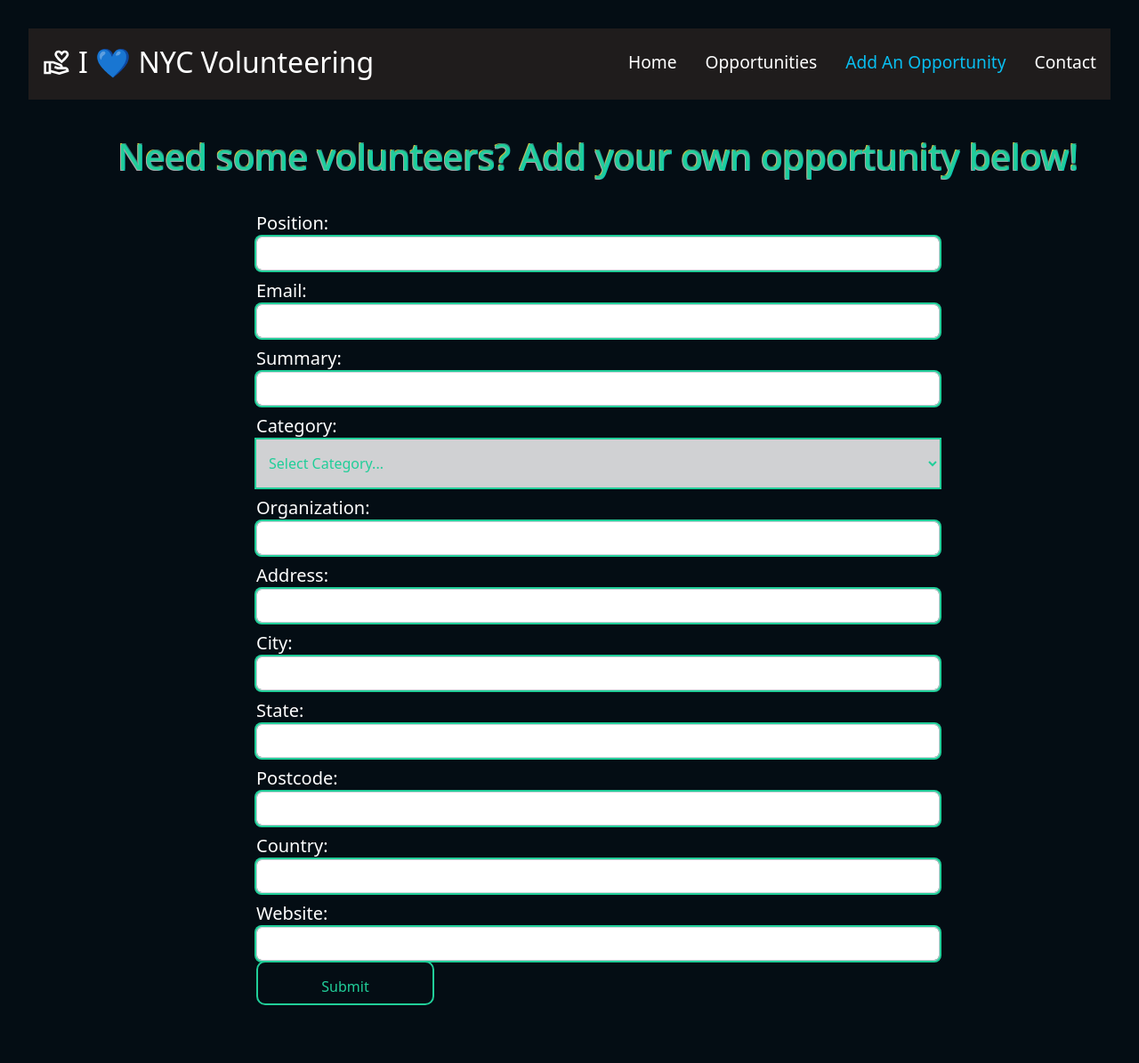
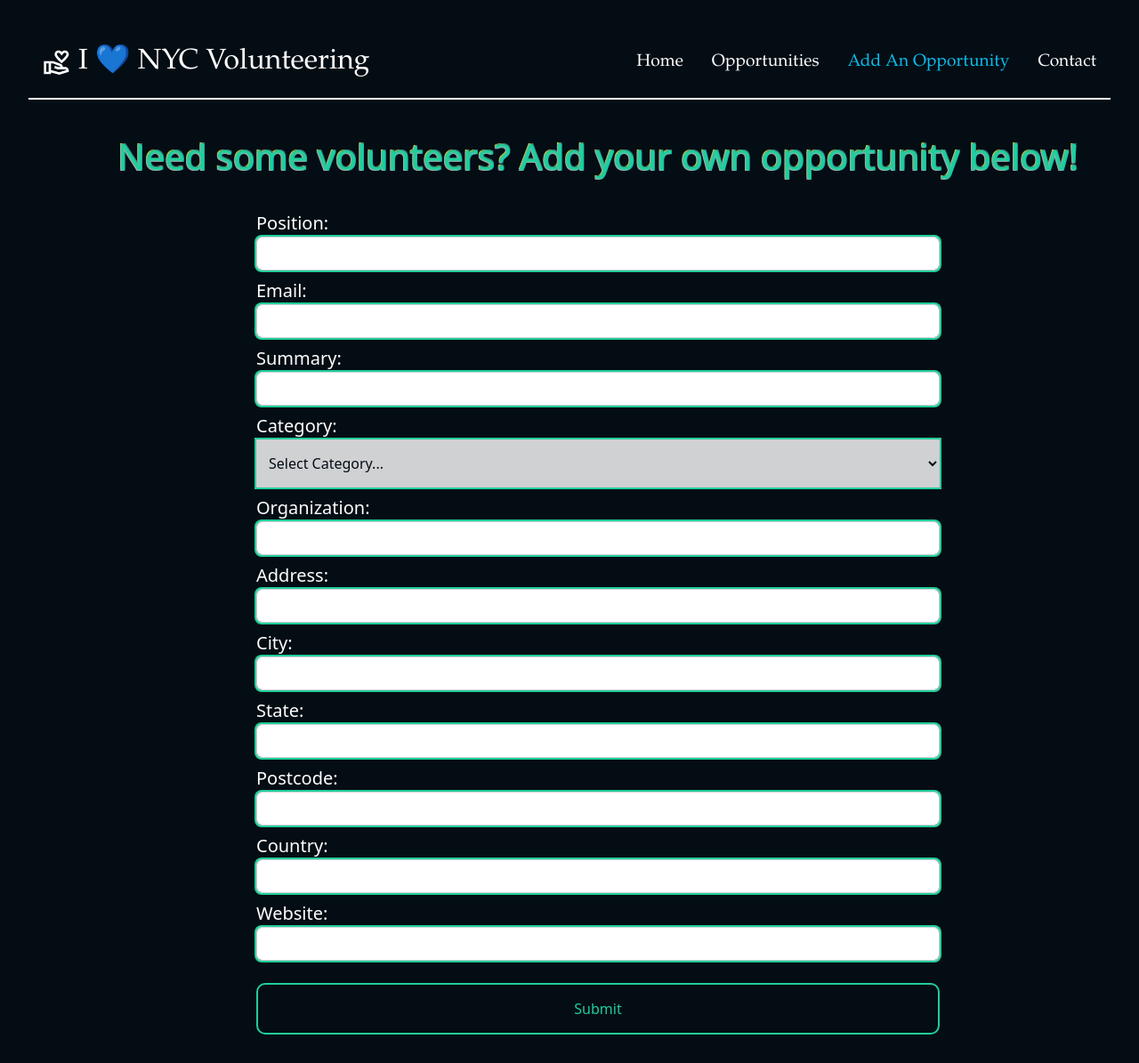
Before and after one commit to AMGFisher/Phase2-GroupProject, a React (Vite) app: page /addform in a window 1280 px wide. Shown: the top 1195 px of the page at 89% size. Built offline with nearby package versions, Linux system fonts and the light colour scheme; data requests are answered from the project's data file.

Commit message:
more css changes

```diff
--- a/src/AddForm.jsx
+++ b/src/AddForm.jsx
@@ -89,10 +89,7 @@ const AddForm = ({opps,setOpps}) => {
                     <label className="addform-label">Website:</label>
                     <input className="form-control formInput" value={websiteInput} onChange={(e) => setWebsiteInput(e.target.value)}></input>
 
-                    <button className="submit-btn"style={{
-                        width: '200px',
-                        height: '50px'
-                    }} type="submit">Submit</button>
+                    <button className="submit-btn" type="submit">Submit</button>
 
                 </form>
         </div>
--- a/src/App.css
+++ b/src/App.css
@@ -1,11 +1,6 @@
 * {
   box-sizing: border-box;
   margin: 0;
-
-}
-
-:root {
-  background-color: #040d14 ;
 
 }
 
@@ -14,9 +9,11 @@
   background-color: var(--light);
   box-shadow: 0 0 0 2px var(--green);
   border: none;
-  color: var(--green);
+  color: var(--dark);
 
 }
+
+
 
 .opportunities {
   background-color: #040d14 ;
@@ -34,10 +31,19 @@
   --green: #21ce99;
   padding: 2rem;
 }
-
+.home {
+  background-color: #040d14;
+  margin-left: auto;
+  margin-right: auto;
+  /* overflow: none; */
+  /* width: 100vw; */
+}
 .home-img {
-width: 100vw;
+width: 96.7vw;
 background-color: #040d14;
+margin-left: auto;
+margin-right: auto;
+/* margin-right: 10rem; */
 /* right: 10px; */
 }
 
@@ -149,12 +155,6 @@ padding: 2rem;
       /* padding-top: 2rem; */
   }
 
-  .form-button {
-    display: flex;
-    align-items: center;
-    justify-content: center;
-  }
-
 /*
 .add-form-heading {
   position: fixed;
--- a/src/Contact.css
+++ b/src/Contact.css
@@ -37,7 +37,9 @@ form {
 
 .formRow {
   margin: 10px 0 20px 0;
+
 }
+
 
 .formInput {
   padding: 15px 10px;
@@ -85,7 +87,7 @@ form {
   padding: 15px 50px;
   border: 2px solid var(--green);
   border-radius: 10px;
-  margin-bottom: 25px;
+  margin-top: 25px;
 }
 
 .submit-btn:hover {
--- a/src/Contact.jsx
+++ b/src/Contact.jsx
@@ -163,6 +163,7 @@ const Contact = () => {
           </div>
         </div>
       </div>
+      {/* <img src="https://media0.giphy.com/media/3oKIPeSlkkwh3Pt6A8/200.webp?cid=ecf05e47zsyhfqjuyo5i968wdv3o5b1rmhuitijpa5wwampe&rid=200.webp&ct=g" alt=""></img> */}
     </div>
   );
 };
--- a/src/Nav.css
+++ b/src/Nav.css
@@ -5,16 +5,18 @@
   }
 
   .navbar {
-    background: #1f1c1c;
+    background: #040d14;
     height: 80px;
     /* width: 100vw; */
     display: flex;
     justify-content: center;
     align-items: center;
     font-size: 1.2rem;
-    position: sticky;
+    font-family: Garamond,Baskerville,Baskerville Old Face,Hoefler Text,Times New Roman,serif;
+    position: fixed;
     top: 0;
     z-index: 999;
+    border-bottom: 2px solid white;
   }
 
   .navbar-container {
@@ -45,13 +47,14 @@
     display: flex;
     align-items: center;
     padding-top: 0.4rem;
-    width: 30vw;
+    width: fit-content;
     height: auto;
   }
 
   .navbar-icon {
     margin-right: 0.5rem;
   }
+
 
   .nav-menu {
     display: flex;
```
Also changed, not shown: db.json.
